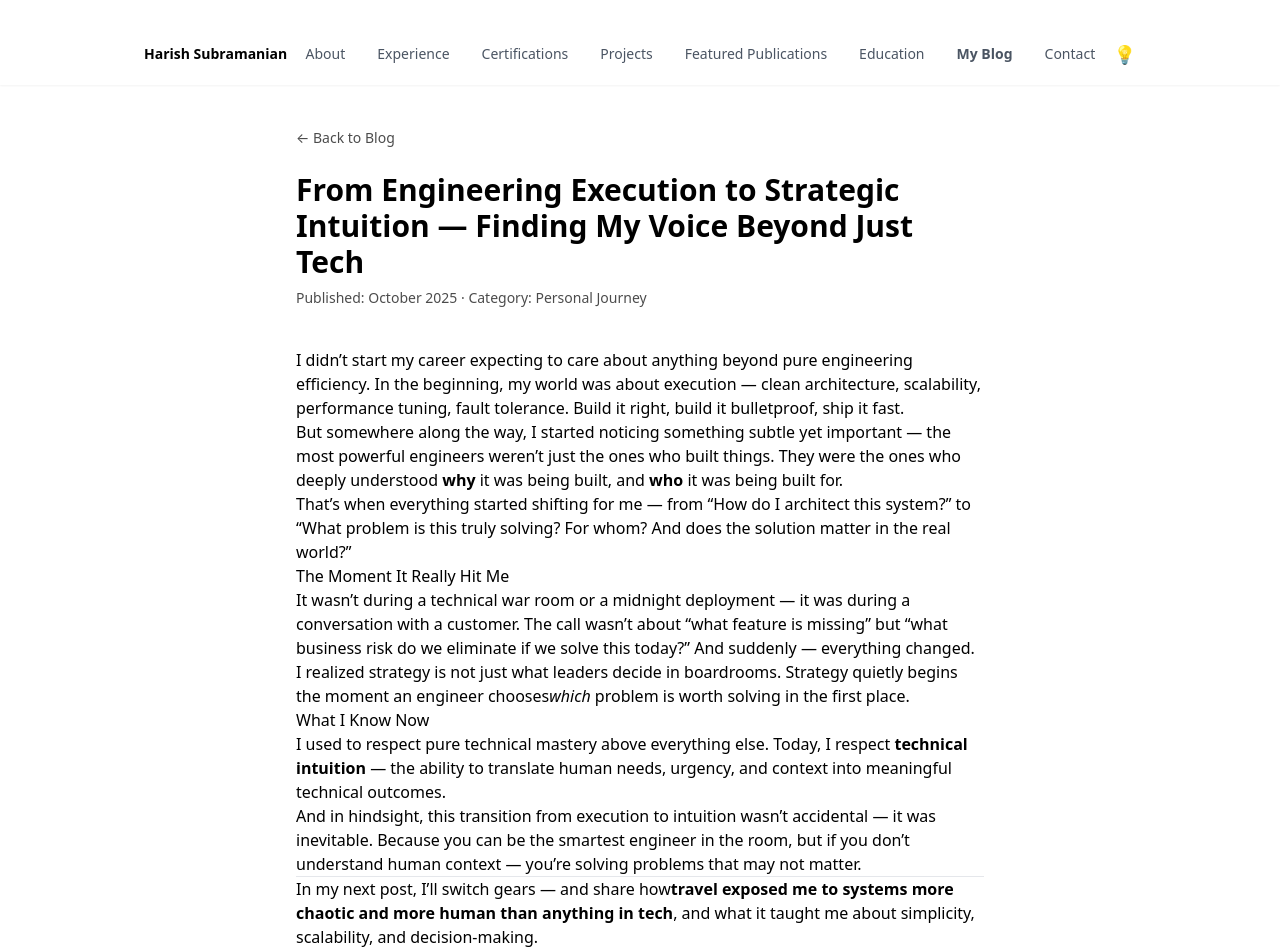
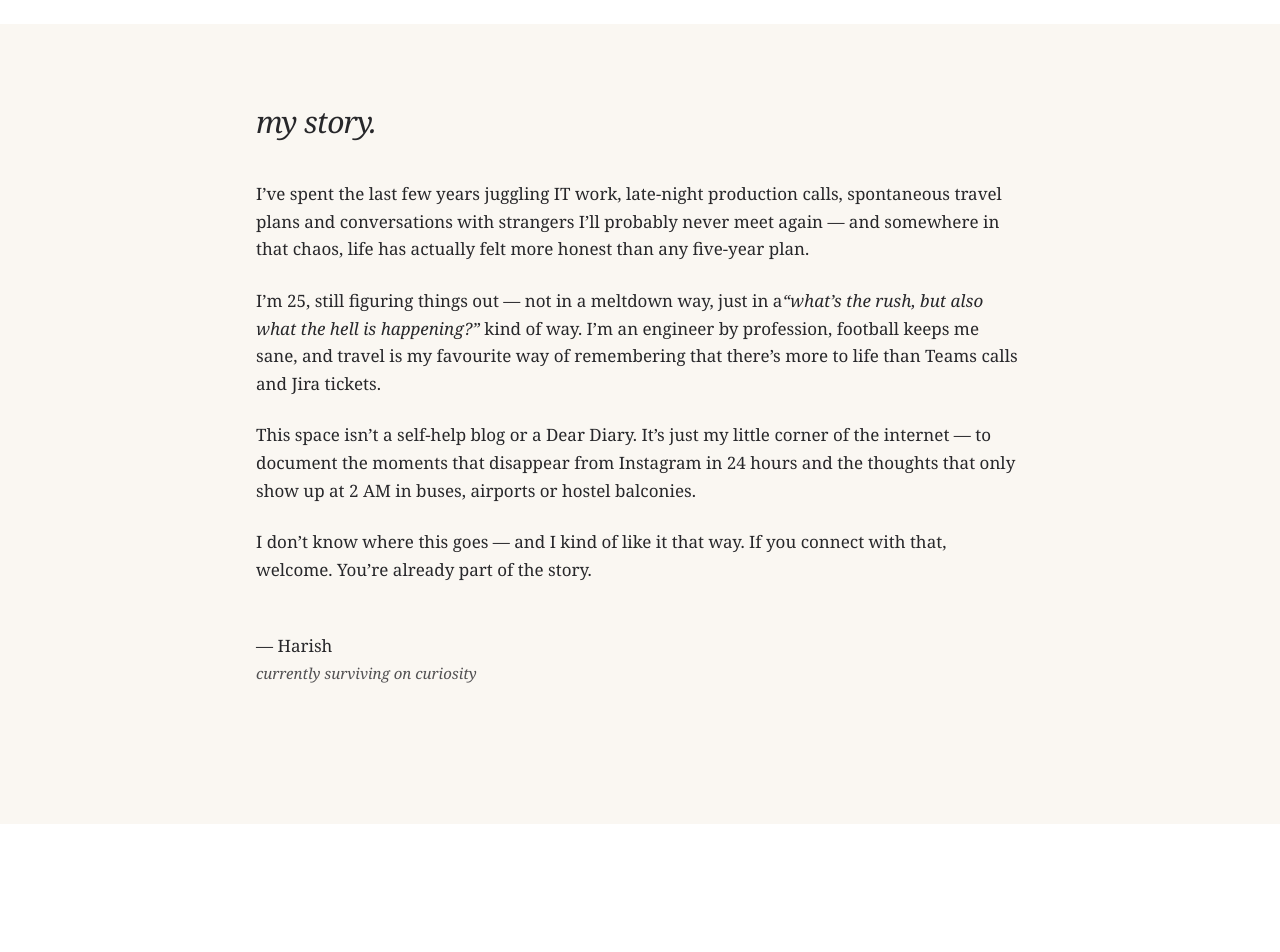
Before and after one commit to HarishS99/harish-portfolio, a Next.js app: page /blog/first-post in a window 1280 px wide. Shown: the top 952 px of the page. After the commit the page ends 824 px from the top, so only its background shows below. Built offline with nearby package versions, Linux system fonts and the light colour scheme.

Commit message:
Update page.tsx

```diff
--- a/app/blog/first-post/page.tsx
+++ b/app/blog/first-post/page.tsx
@@ -1,83 +1,44 @@
-"use client";
+// app/my-story/page.tsx  — Next.js App Router
+export default function MyStory() {
+  return (
+    <main className="min-h-screen bg-[#FAF7F2] px-6 py-20">
+      <div className="max-w-3xl mx-auto font-serif leading-relaxed text-[17px] text-zinc-800">
+        <h1 className="text-3xl italic mb-10 tracking-tight">
+          my story.
+        </h1>
 
-import Footer from "../../(site)/components/Footer";
-import Navbar from "../../(site)/components/Navbar";
-import Link from "next/link";
-
-export default function BlogPost() {
-  return (
-    <>
-      <Navbar />
-      <main className="min-h-screen p-6 md:p-10 max-w-3xl mx-auto">
-        <Link
-          href="/blog"
-          className="text-sm opacity-70 hover:opacity-100 transition inline-block mb-6"
-        >
-          ← Back to Blog
-        </Link>
-
-        <h1 className="text-3xl font-bold mb-2">
-          From Engineering Execution to Strategic Intuition — Finding My Voice Beyond Just Tech
-        </h1>
-        <p className="opacity-70 text-sm mb-10">Published: October 2025 · Category: Personal Journey</p>
-
-        <div className="prose dark:prose-invert max-w-none">
-          <p>
-            I didn’t start my career expecting to care about anything beyond pure engineering efficiency.
-            In the beginning, my world was about execution — clean architecture, scalability, performance tuning,
-            fault tolerance. Build it right, build it bulletproof, ship it fast.
+        <p className="mb-6">
+          I’ve spent the last few years juggling IT work, late-night production calls,
+          spontaneous travel plans and conversations with strangers I’ll probably never
+          meet again — and somewhere in that chaos, life has actually felt more honest
+          than any five-year plan.
         </p>
 
-          <p>
-            But somewhere along the way, I started noticing something subtle yet important —
-            the most powerful engineers weren’t just the ones who built things.
-            They were the ones who deeply understood <strong>why</strong> it was being built,
-            and <strong>who</strong> it was being built for.
+        <p className="mb-6">
+          I’m 25, still figuring things out — not in a meltdown way, just in a
+          <em>“what’s the rush, but also what the hell is happening?”</em> kind of way.
+          I’m an engineer by profession, football keeps me sane, and travel is my favourite
+          way of remembering that there’s more to life than Teams calls and Jira tickets.
         </p>
 
-          <p>
-            That’s when everything started shifting for me — from “How do I architect this system?”
-            to “What problem is this truly solving? For whom? And does the solution matter in the real world?”
+        <p className="mb-6">
+          This space isn’t a self-help blog or a Dear Diary. It’s just my little corner of
+          the internet — to document the moments that disappear from Instagram in 24 hours
+          and the thoughts that only show up at 2 AM in buses, airports or hostel balconies.
         </p>
 
-          <h3>The Moment It Really Hit Me</h3>
-          <p>
-            It wasn’t during a technical war room or a midnight deployment —
-            it was during a conversation with a customer.
-            The call wasn’t about “what feature is missing” but
-            “what business risk do we eliminate if we solve this today?”
-            And suddenly — everything changed.
+        <p className="mb-12">
+          I don’t know where this goes — and I kind of like it that way. If you connect
+          with that, welcome. You’re already part of the story.
         </p>
 
-          <p>
-            I realized strategy is not just what leaders decide in boardrooms.
-            Strategy quietly begins the moment an engineer chooses
-            <em>which</em> problem is worth solving in the first place.
-          </p>
-
-          <h3>What I Know Now</h3>
-          <p>
-            I used to respect pure technical mastery above everything else.
-            Today, I respect <strong>technical intuition</strong> —
-            the ability to translate human needs, urgency, and context into meaningful technical outcomes.
-          </p>
-
-          <p>
-            And in hindsight, this transition from execution to intuition wasn’t accidental —
-            it was inevitable. Because you can be the smartest engineer in the room,
-            but if you don’t understand human context — you’re solving problems that may not matter.
-          </p>
-
-          <hr />
-
-          <p>
-            In my next post, I’ll switch gears — and share how
-            <strong>travel exposed me to systems more chaotic and more human than anything in tech</strong>,
-            and what it taught me about simplicity, scalability, and decision-making.
+        <p className="font-medium">
+          — Harish <br />
+          <span className="text-[15px] italic opacity-80">
+            currently surviving on curiosity
+          </span>
         </p>
       </div>
     </main>
-    <Footer/>
-    </>
-  );
+  )
 }
```
Lines whose indentation alone changed are shown as unchanged.
